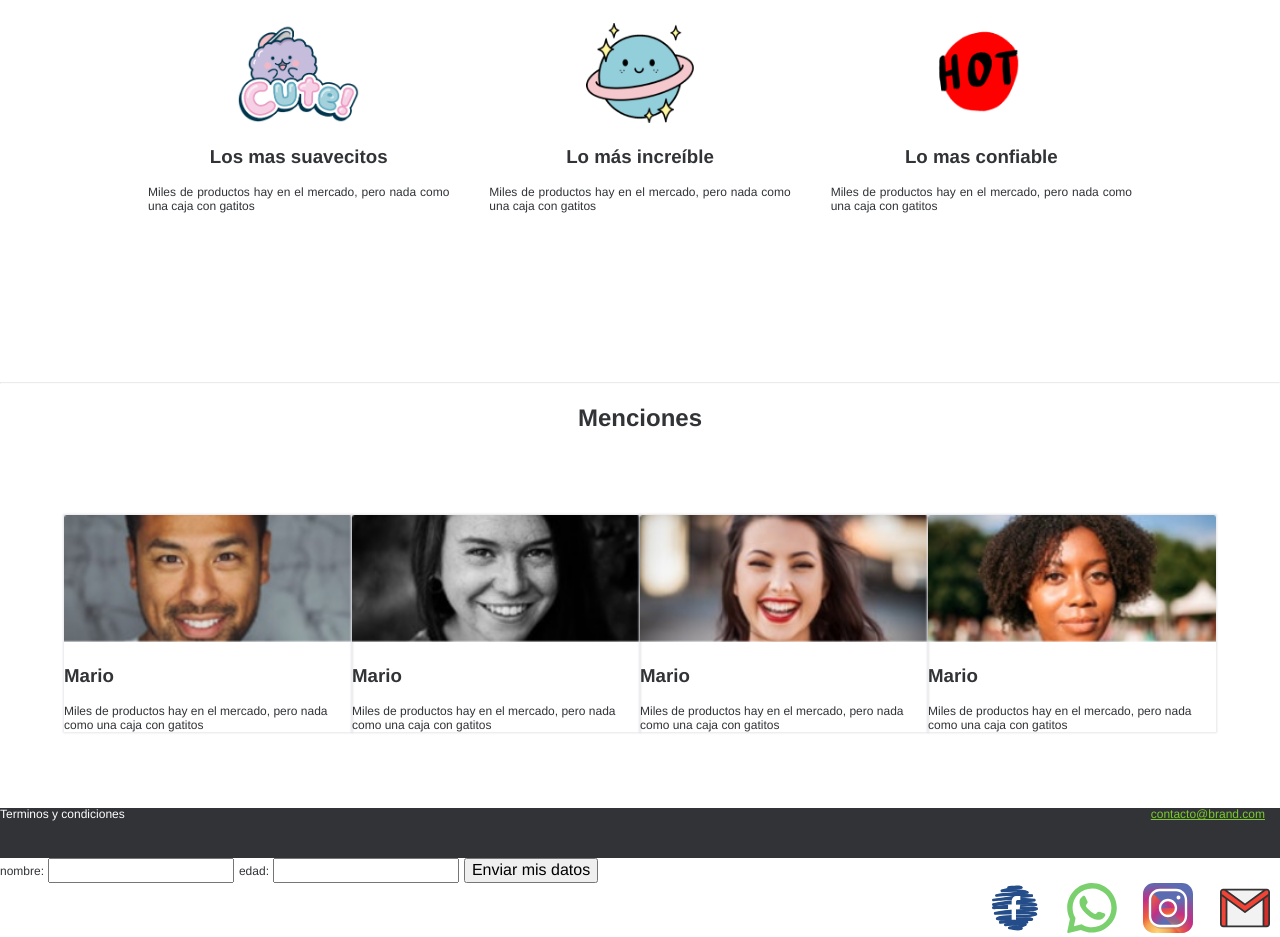
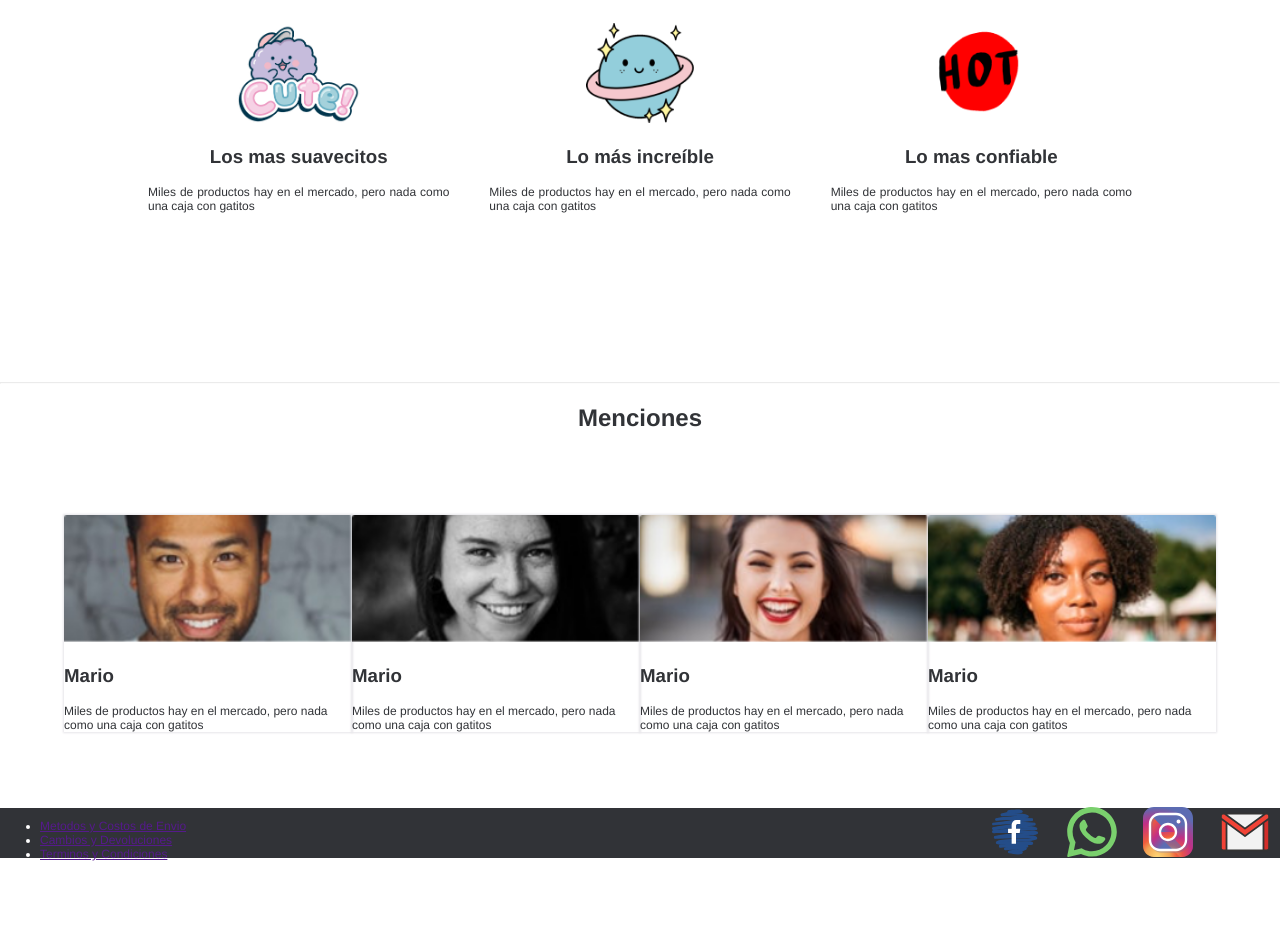
Before and after one commit to gbahamondesfilgueira/digytal_product, a plain HTML site: page index.html in a window 1280 px wide. Shown: the part 1195-2132 px from the top of the page. After the commit the page ends 2057 px from the top, so only its background shows below. Drawn offline with Linux system fonts and the light colour scheme; files whose address does not match are found by name.

Commit message:
Update index.html

```diff
--- a/index.html
+++ b/index.html
@@ -137,22 +137,29 @@
   </div>
   <!-- aqui termina la mentions  -->
   <footer>
-    <div class="option">Terminos y condiciones</div>
-    <div class="option_contac"><a href="mailto:contacto@brand.com">contacto@brand.com </a></div>
+    <div class="footer-input">
+      <div class="footer-contac">
+          <!-- <h2>informacion</h2> -->
+          <ul>
+              <li>
+                  <a href="">Metodos y Costos de Envio</a>
+              </li>
+              <li>
+                  <a href="">Cambios y Devoluciones</a></li>
+              <li>
+                  <a href="">Terminos y Condiciones</a>
+              </li>
+          </ul>
+      </div>
+   </div>
+    <div class="social-media">
+      <a href=""><span class="flaticon-001-facebook"></span></a>
+      <a href=""><span class="flaticon-003-whatsapp"></span></a>
+      <a href=""><span class="flaticon-011-instagram"></span></a>
+      <a href=""><span class="flaticon-002-gmail"></span></a>
+    </div>
   </footer>
-  <form action="formulatio.html">
-    <label for="nombre">nombre:</label>
-    <input type="text" id="nombre" name="user_name">
-    <label for="edad">edad:</label>
-    <input type="number" id="edad" name="user_age">
-    <button type="submit">Enviar mis datos</button>
-  </form>
+
     <script src="scrips/script.js"></script>
 </body>
 </html>
-<div class="social-media">
-  <a href=""><span class="flaticon-001-facebook"></span></a>
-  <a href=""><span class="flaticon-003-whatsapp"></span></a>
-  <a href=""><span class="flaticon-011-instagram"></span></a>
-  <a href=""><span class="flaticon-002-gmail"></span></a>
-</div>
```
